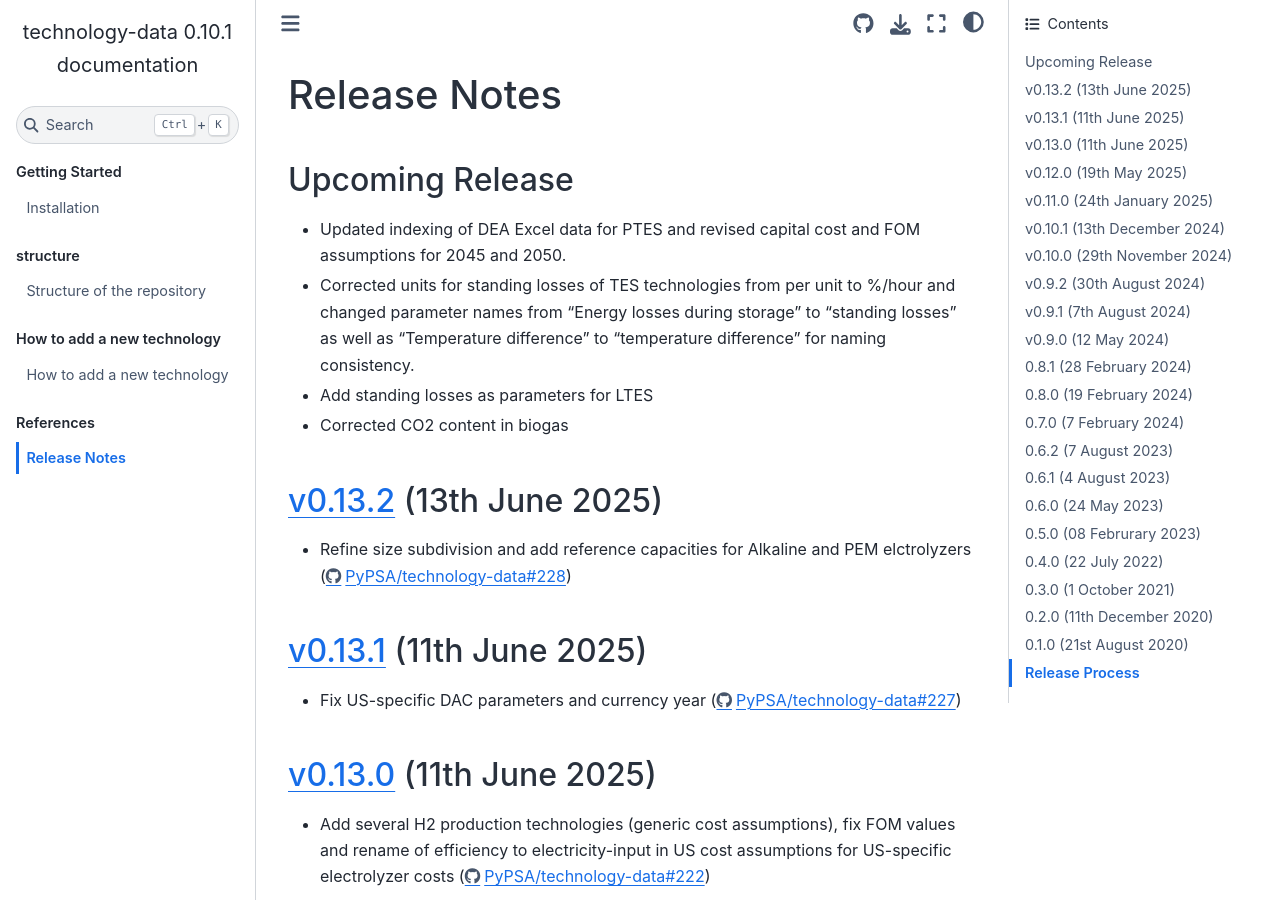
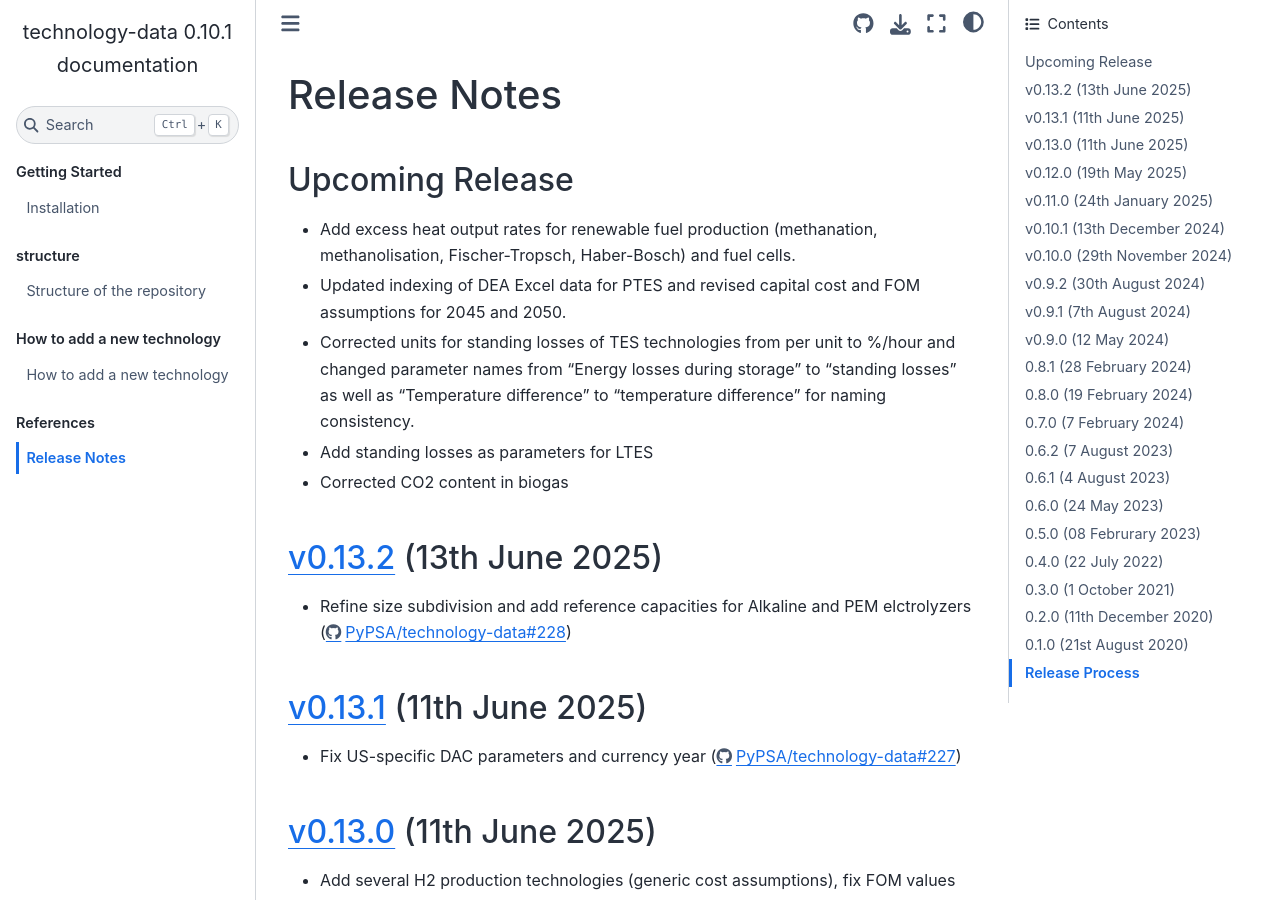
Before and after one commit to PyPSA/technology-data, a Sphinx documentation site: the page built from docs/release_notes.rst, in a window 1280 px wide and 900 px high. Built offline with Sphinx 7.4.7 and the Sphinx Book theme 1.1.4, drawn with Linux system fonts in a browser that asks for light colours.

Commit message:
Update release notes

```diff
--- a/docs/release_notes.rst
+++ b/docs/release_notes.rst
@@ -15,6 +15,8 @@ Upcoming Release
 
 ..   The features listed below are not released yet, but will be part of the next release!
 ..   To use the features already you have to use the ``master`` branch.
+
+* Add excess heat output rates for renewable fuel production (methanation, methanolisation, Fischer-Tropsch, Haber-Bosch) and fuel cells.
 
 * Updated indexing of DEA Excel data for PTES and revised capital cost and FOM assumptions for 2045 and 2050.
 
```
